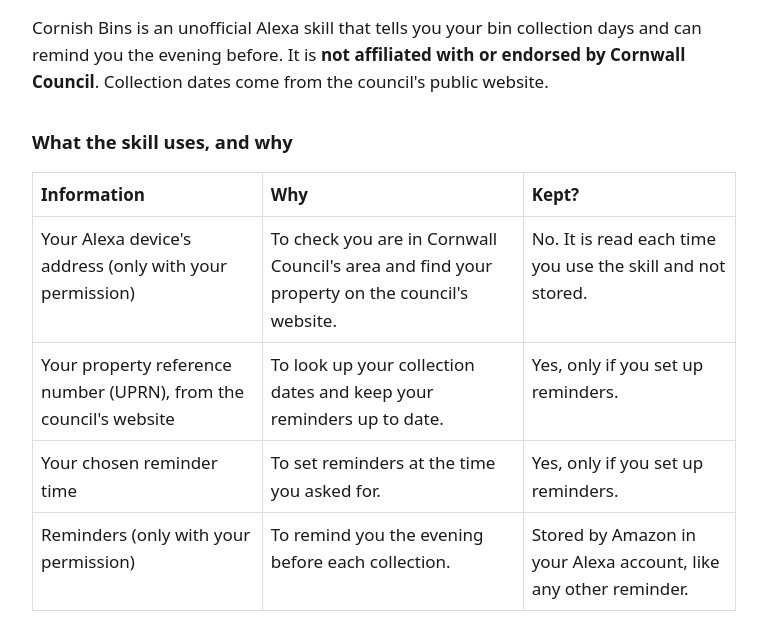
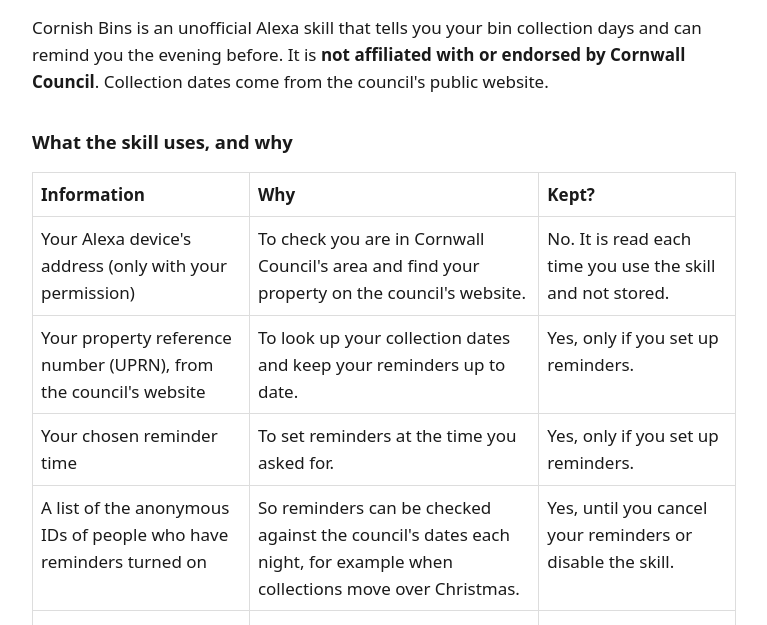
Before and after one commit to Dans541/cornish-bins-privacy, a plain HTML site: page index.html in a window 1280 px wide. Shown: the part 134-759 px from the top of the page, without its empty margins (256-1023 px from the left). Drawn offline with Linux system fonts and the light colour scheme.

Commit message:
Policy: mention list of reminder users

```diff
--- a/index.html
+++ b/index.html
@@ -29,6 +29,9 @@ It is <strong>not affiliated with or endorsed by Cornwall Council</strong>. Coll
   <tr><td>Your chosen reminder time</td>
       <td>To set reminders at the time you asked for.</td>
       <td>Yes, only if you set up reminders.</td></tr>
+  <tr><td>A list of the anonymous IDs of people who have reminders turned on</td>
+      <td>So reminders can be checked against the council's dates each night, for example when collections move over Christmas.</td>
+      <td>Yes, until you cancel your reminders or disable the skill.</td></tr>
   <tr><td>Reminders (only with your permission)</td>
       <td>To remind you the evening before each collection.</td>
       <td>Stored by Amazon in your Alexa account, like any other reminder.</td></tr>
```
